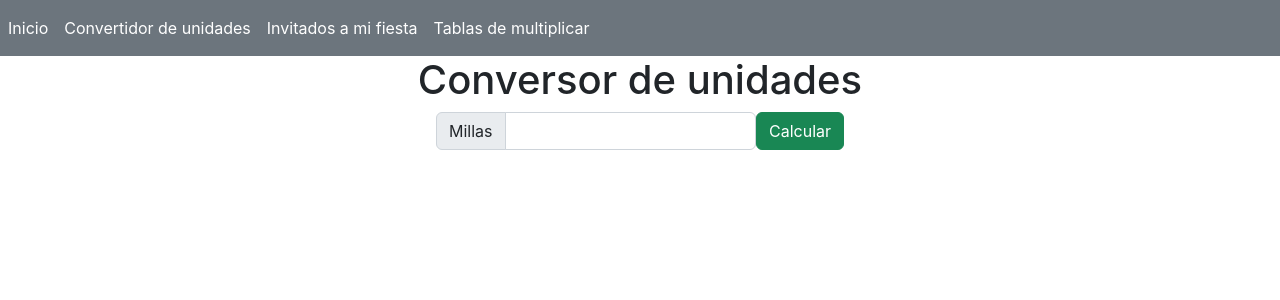
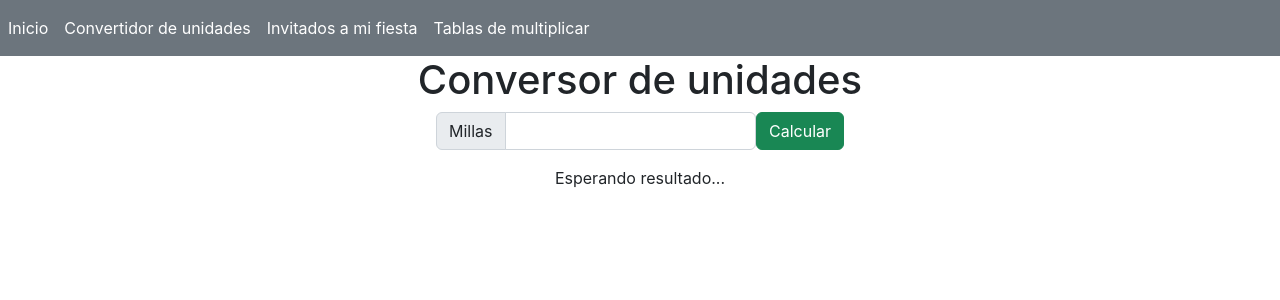
Before and after one commit to djcrespo/tareas-react, a React (Create React App) app: page /tarea1 in a window 1280 px wide. Shown: the top 300 px of the page. Built offline with nearby package versions, Linux system fonts and the light colour scheme.

Commit message:
update tarea1

```diff
--- a/src/components/InsertText.js
+++ b/src/components/InsertText.js
@@ -5,7 +5,7 @@ class InsertText extends Component {
         if(this.props.result === 0) {
             return (
                 <div>
-                    <p>Hola 1</p>
+                    <p>Esperando resultado...</p>
                 </div>
             );
         } else {
--- a/src/pages/Tarea1.js
+++ b/src/pages/Tarea1.js
@@ -1,15 +1,14 @@
 import { useState } from "react"
-// import InsertText from "../components/InsertText"
+import InsertText from "../components/InsertText"
 
 const Tarea1 = () => {
 
     const [number, setNumber] = useState("");
-    let res
+    const [res, setRes] = useState(0);
 
     const calcular = (event) => {
         event.preventDefault();
-        res =  number + " Milla(s) = " + (number * 1.60934) + " Km"
-        alert(res)
+        setRes(number + " Milla(s) = " + (number * 1.60934) + " Km");
         setNumber('')
     }
 
@@ -27,6 +26,9 @@ const Tarea1 = () => {
                     <button type="button" className="btn btn-success" onClick={calcular}>Calcular</button>
                 </div>
             </div>
+            <div className="d-flex justify-content-center">
+                <InsertText result={res} ></InsertText>
+            </div>
         </>
     )
 }
```
